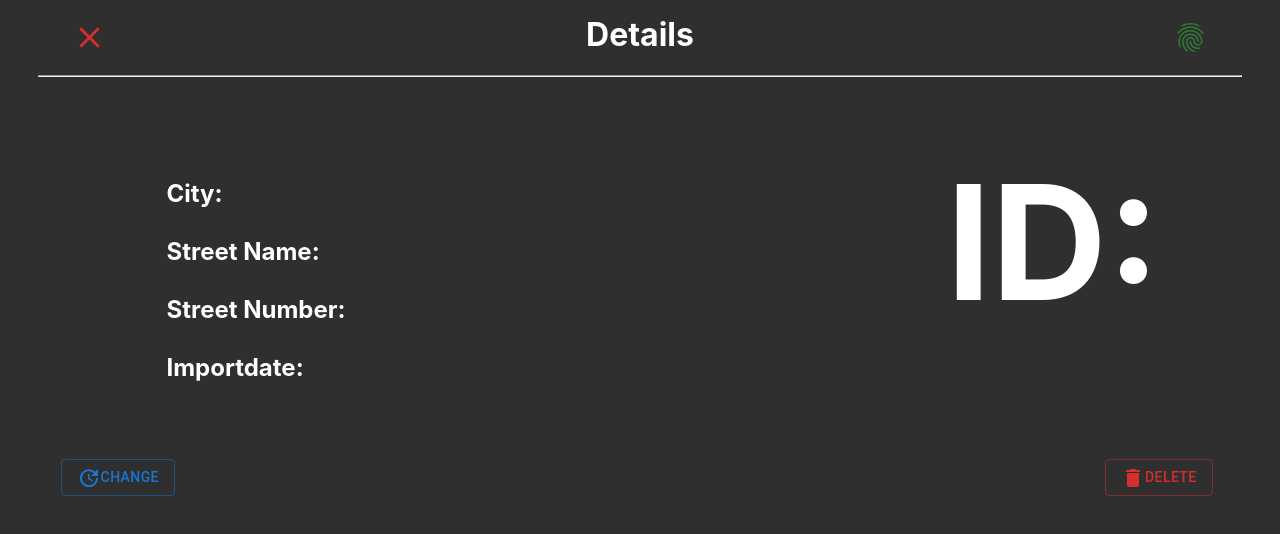
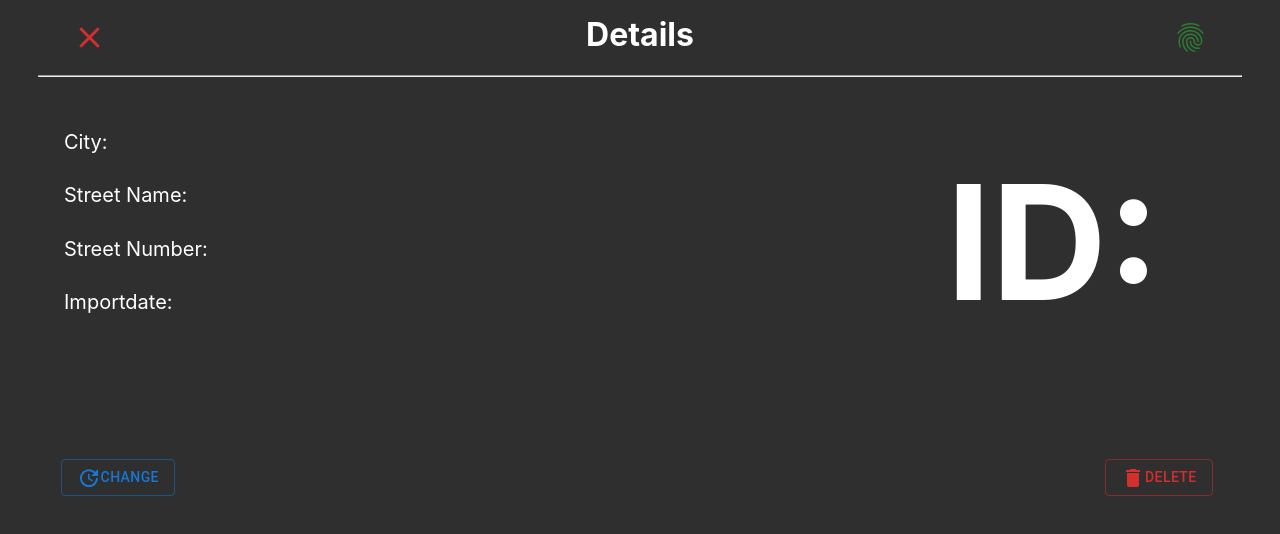
Before and after one commit to stefanlaux/2022uK294_StLau_address, a React (Create React App) app in the folder Projektarbeit/react-app/: page /details/1 in a window 1280 px wide. Shown: the top 534 px of the page. Built offline with nearby package versions, Linux system fonts and the light colour scheme; no server answers; sample sign-in values are in the browser's storage.

Commit message:
SnackBar fix

```diff
--- a/Projektarbeit/react-app/src/Frontend/css/App.css
+++ b/Projektarbeit/react-app/src/Frontend/css/App.css
@@ -17,7 +17,7 @@ html {
   color: white;
 }
 
-.paginate{
+.paginate {
   position: absolute;
   padding-top: 13%;
   left: 50%;
@@ -48,32 +48,32 @@ html {
   border-radius: 150%;
 }
 
-.fingerprint{
+.fingerprint {
   position: absolute;
 }
 
-
-.gridContainer{
+.gridContainer {
   padding-left: 40px;
   padding-right: 40px;
 }
 
-.detailsButton{
+.detailsButton {
   left: 50%;
   transform: translate(-50%, -50%);
 }
 
-.normalDetails{
+.normalDetails {
   position: absolute;
-  left: 20%;
-  top: 35%;
+  top: 15%;
+  left: 5%;
   text-align: left;
-  font-size: 150%;
+  width: fit-content;
   color: white;
-  transform: translate(-50%, -50%);
+  line-height: 5px;
+  font-size: 20px;
 }
 
-  .idDisplay{
+.idDisplay {
   position: absolute;
   right: 1%;
   top: 35%;
@@ -83,14 +83,14 @@ html {
   transform: translate(-50%, -50%);
 }
 
-    .delete{
+.delete {
   width: fit-content;
   position: absolute;
   top: 350px;
   right: -45%;
 }
 
-    .change{
+.change {
   width: fit-content;
   position: absolute;
   top: 350px;
--- a/Projektarbeit/react-app/src/Frontend/organisms/AddressDetails.tsx
+++ b/Projektarbeit/react-app/src/Frontend/organisms/AddressDetails.tsx
@@ -23,19 +23,27 @@ export default function AddressDetails({ id }: { id: string }) {
   return (
     <div>
       <div className="normalDetails">
-        <h4>
-          City: {address.city}
+
+          <p>City:</p>
+          <h3>
+            {address.city}
+          </h3>
           <br />
+          <p>Street Name:</p>
+          <h3>
+            {address.street_name}
+          </h3>
           <br />
-          Street Name: {address.street_name}
+          <p>Street Number:</p>
+          <h3>
+            {address.street_number}
+          </h3>
           <br />
-          <br />
-          Street Number: {address.street_number}
-          <br />
-          <br />
-          Importdate: {address.importdate}
-          <br />
-        </h4>
+          <p>Importdate:</p>
+          <h3>
+            {address.importdate}
+          </h3>
+
       </div>
       <div className="idDisplay">
         <h1>ID: {address.id}</h1>
--- a/Projektarbeit/react-app/src/Frontend/organisms/GridCard.tsx
+++ b/Projektarbeit/react-app/src/Frontend/organisms/GridCard.tsx
@@ -21,7 +21,8 @@ export default function GridCard() {
 
   useEffect(() => {
     AddressService.getEightAddresses(page).then((response: any) => {
-      setList(response.data);
+      setList(response.data)
+
     });
   }, [page]);
 
@@ -43,9 +44,8 @@ export default function GridCard() {
             impotdate: string;
             city: string;
           }) => (
-            <Grid item xs={12} sm={6} md={4} lg={3}>
+            <Grid key={address.id} item xs={12} sm={6} md={4} lg={3}>
               <Card
-                key={address.id}
                 id={address.id}
                 streetName={address.street_name}
                 streetNummer={address.street_number}
@@ -53,6 +53,7 @@ export default function GridCard() {
                 city={address.city}
               />
             </Grid>
+
           )
         )}
       </Grid>
--- a/Projektarbeit/react-app/src/Frontend/organisms/LoginForm.tsx
+++ b/Projektarbeit/react-app/src/Frontend/organisms/LoginForm.tsx
@@ -1,5 +1,3 @@
-import { Alert, Button, Snackbar, Stack } from "@mui/material";
-import axios from "axios";
 import { Formik, Field, Form, FormikHelpers } from "formik";
 import React, { useState } from "react";
 import { useNavigate } from "react-router-dom";
@@ -8,7 +6,7 @@ import "../css/Login.css";
 import SnackBar from "./SnackBar";
 
 function LoginForm() {
-  const [message, setMessage] = useState("");
+  const [message, setMessage] = useState("Authentication Error");
   const [open, setOpen] = useState(false);
   const [good, setGood] = useState(false);
   interface Values {
@@ -32,11 +30,14 @@ function LoginForm() {
               .then((response: any) => {
                 localStorage.setItem("token", response.data["accessToken"]);
                 navigate("/home");
+                setGood(true);
+                setOpen(true);
               })
               .catch((e: any) => {
-                setGood(false);
+                setGood(true);
                 setMessage(e.response.data);
                 setOpen(true);
+
               });
             setSubmitting(false);
           }, 400);
--- a/Projektarbeit/react-app/src/Service/AxiosInstances.ts
+++ b/Projektarbeit/react-app/src/Service/AxiosInstances.ts
@@ -22,8 +22,8 @@ API.interceptors.request.use(
 );
 
 API.interceptors.response.use(
-    (config: any) => {
-        return config;
+  (response: any) => {
+      return response;
   },
   (error: any) => {
       if (error.response.status === 401 || error.response.status === 403) {
```
Lines whose indentation alone changed are shown as unchanged.
